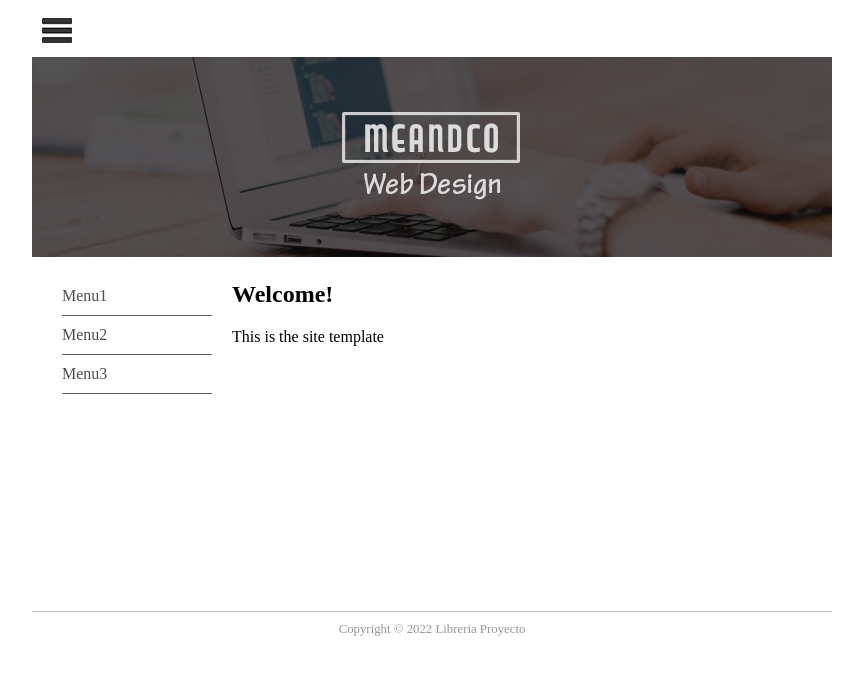
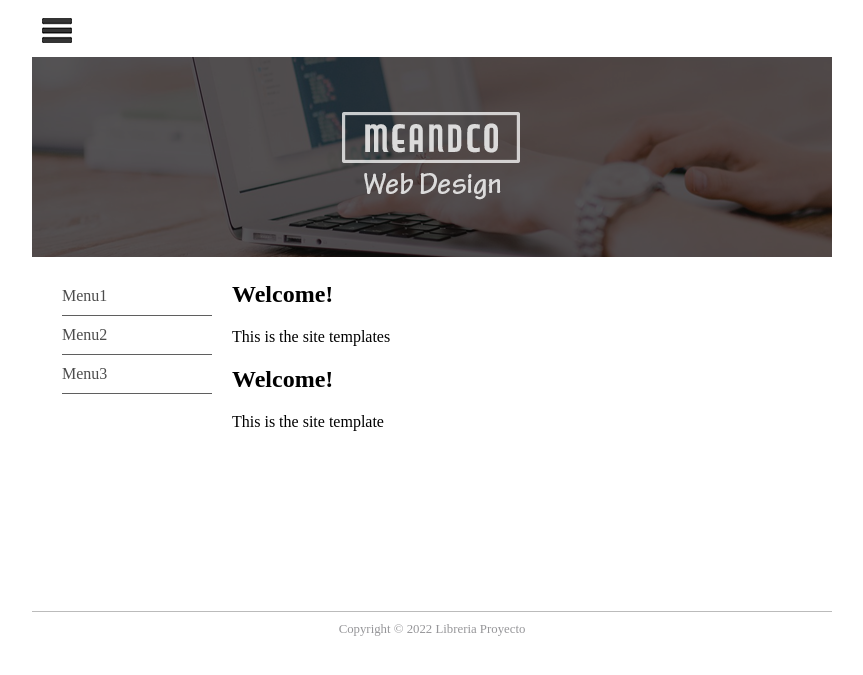
Before and after one commit to juanesc1213/mfdw_project, a Django app: page / in a window 1280 px wide. Shown: the top 675 px of the page, without its empty margins (208-1071 px from the left). Run offline with Django 4.2, Linux system fonts and the light colour scheme.

Commit message:
modificado para endnlock

```diff
--- a/mfdw_root/mdfw_site/templates/base.html
+++ b/mfdw_root/mdfw_site/templates/base.html
@@ -18,6 +18,10 @@
                     </nav>
                 </aside>
                 <section id="main">
+                    {% block content %}
+                    <h1>Welcome!</h1>
+                    <p>This is the site templates </p>
+                    {% endblock content %}
                     <h1>Welcome!</h1>
                     <p>This is the site template</p>
                 </section>
```
